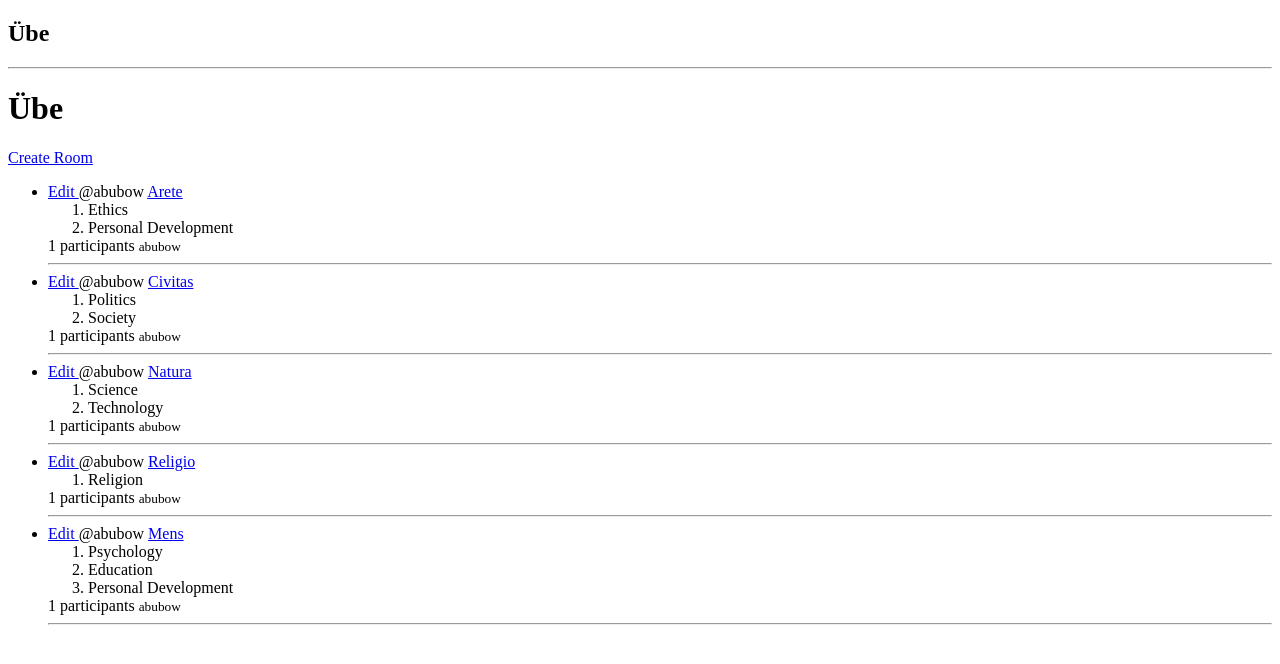
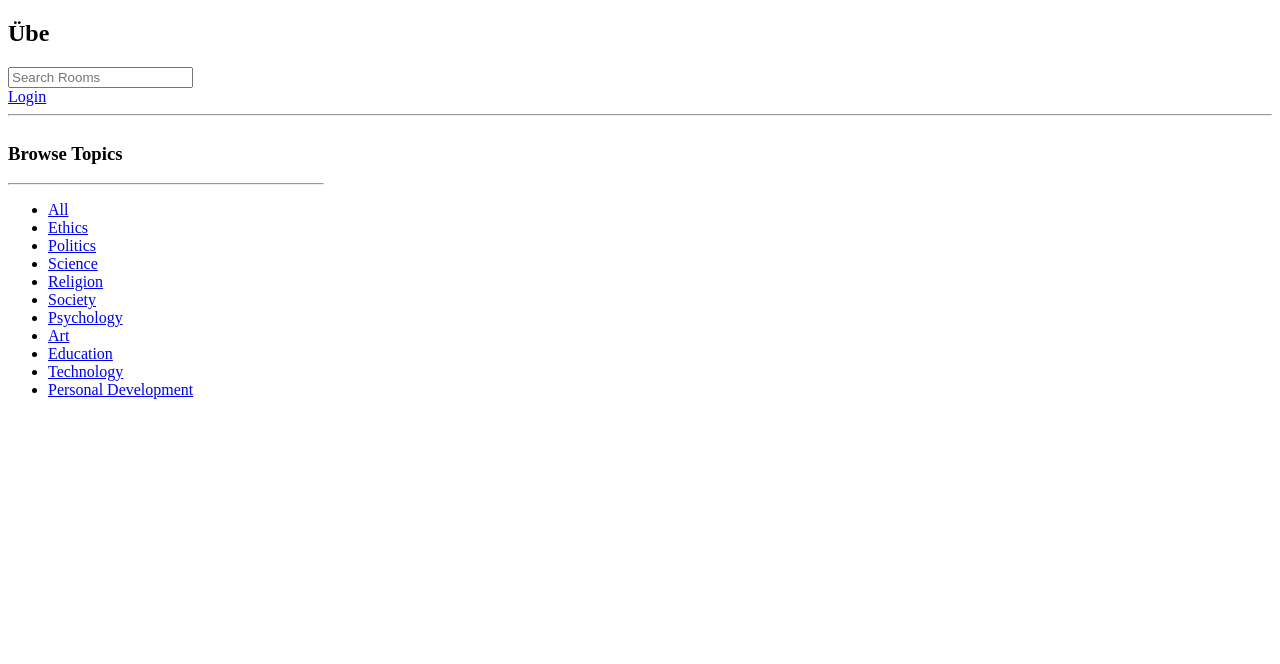
Before and after one commit to abubow/Ube, a Django app: page / in a window 1280 px wide. Shown: the top 664 px of the page. Run offline with Django 4.2, Linux system fonts and the light colour scheme; data comes from the database, SQL or seed files in the repository; both versions use the stored data as it was after the commit.

Commit message:
added deletion for rooms and login

```diff
--- a/base/templates/base/home.html
+++ b/base/templates/base/home.html
@@ -1,12 +1,36 @@
 {% extends "main.html" %} {% block content %}
-<h1>Übe</h1>
+
+<style>
+	.home-container {
+		display: grid;
+		grid-template-columns: 1fr 3fr;
+	}
+</style>
+
+<main class="home-container">
+	{% if user.is_authenticated %}
+	<div>
+		<h3>Browse Topics</h3>
+		<hr />
+		<ul>
+			<li>
+				<a href="{% url 'home' %}">All</a>
+			</li>
+			{% for topic in topics %}
+			<li>
+				<a href="{% url 'home' %}?q={{ topic.name }}">{{ topic.name }}</a>
+			</li>
+			{% endfor %}
+		</ul>
+	</div>
+	<div>
+		<h5>{{ rooms.count }} rooms available</h5>
 		<a href="{% url 'room-form' %}">Create Room</a>
 		<ul>
 			{% for room in rooms %}
 			<li>
-		<a href="{% url 'update-room' room.id %}">
-			Edit
-		</a>
+				<a href="{% url 'update-room' room.id %}"> Edit </a>
+				<a href="{% url 'delete-room' room.id %}"> Delete </a>
 				<span> @{{room.host.username}} </span>
 				<a href="{% url 'room' room.link %}">{{ room.name }}</a>
 				<ol>
@@ -15,11 +39,27 @@
 					{% endfor %}
 				</ol>
 				<span> {{ room.participants.count }} participants </span>
-		<small>
-			{{ room.participants.all|join:", " }}
-		</small>
-		<hr>
+				<small> {{ room.participants.all|join:", " }} </small>
+				<hr />
 			</li>
 			{% endfor %}
 		</ul>
+	</div>
+	{% else %}
+	<div>
+		<h3>Browse Topics</h3>
+		<hr />
+		<ul>
+			<li>
+				<a href="{% url 'home' %}">All</a>
+			</li>
+			{% for topic in topics %}
+			<li>
+				<a href="{% url 'home' %}?q={{ topic.name }}">{{ topic.name }}</a>
+			</li>
+			{% endfor %}
+		</ul>
+	</div>
+	{% endif %}
+</main>
 {% endblock %}
--- a/base/urls.py
+++ b/base/urls.py
@@ -2,8 +2,10 @@ from django.urls import path
 from . import views
 
 urlpatterns = [
+    path('login/', views.loginPage, name='login'),
     path('', views.home, name='home'),
     path('room/<str:room_name>/', views.room, name='room'),
     path('room_form/', views.room_form, name='room-form'),
     path('update_room/<str:pk>/', views.update_room, name='update-room'),
+    path('delete_room/<str:pk>/', views.delete_room, name='delete-room'),
 ]
--- a/base/views.py
+++ b/base/views.py
@@ -1,14 +1,54 @@
 from django.shortcuts import render, redirect
-
+from django.db.models import Q
+from django.contrib.auth import authenticate, login, logout
+from django.contrib import messages
 # Create your views here.
 from django.http import HttpResponse
-from .models import Room, Topic
+from .models import Room, Topic, User
 from .forms import RoomForm
 
+def loginPage(request):
+    if request.user.is_authenticated:
+        return redirect('home')
+    if request.method == 'POST':
+        username = request.POST.get('username')
+        password = request.POST.get('password')
+
+        try:
+            user = User.objects.get(username=username)
+        except:
+            messages.error(request, 'Username or password is incorrect')
+            print('user does not exist')
+        user = authenticate(request, username=username, password=password)
+        if user is not None:
+            login(request, user)
+            return redirect('home')
+        else:
+            messages.error(request, 'Username or password is incorrect')
+    context = {
+
+    }
+    return render(request, 'base/login_register.html', context)
+
 def home(request):
-    rooms = Room.objects.all()
+    q = request.GET.get('q')
+    if q:
+        # get all the rooms that have a topic that contains the query
+        rooms = Room.objects.filter(
+            Q(topics__name__icontains=q) |
+            Q(topics__description__icontains=q) |
+            Q(name__icontains=q) |
+            Q(description__icontains=q)
+        ).distinct(
+            # order by the number of topics that match the query
+        )
+    else:
+        # get all the rooms
+        rooms = Room.objects.all()
+    topics = Topic.objects.all()
     context = {
-        'rooms': rooms
+        'rooms': rooms,
+        'topics': topics
     }
     return render(request, 'base/home.html', context)
 
@@ -35,6 +75,7 @@ def room_form(request):
     }
     return render(request, 'base/room_form.html', context)
 
+
 def update_room(request, pk):
     room = Room.objects.get(id=pk)
     form = RoomForm(instance=room)
@@ -47,3 +88,14 @@ def update_room(request, pk):
         'form': form
     }
     return render(request, 'base/room_form.html', context)
+
+
+def delete_room(request, pk):
+    room = Room.objects.get(id=pk)
+    if request.method == 'POST':
+        room.delete()
+        return redirect('home')
+    context = {
+        'item': room
+    }
+    return render(request, 'base/delete.html', context)
--- a/templates/main.html
+++ b/templates/main.html
@@ -23,6 +23,15 @@
 	<body>
 		<header>
 			<nav>{% include 'navbar.html' %}</nav>
+			{% if messages %}
+			<ul>
+				{% for message in messages %}
+				<li class="alert alert-{{ message.category }} alert-dismissible fade show" role="alert">
+					{{ message }}
+				</li>
+				{% endfor %}
+			</ul>
+			{% endif %}
 		</header>
 		{% block content %} {% endblock %}
 	</body>
--- a/templates/navbar.html
+++ b/templates/navbar.html
@@ -1,6 +1,13 @@
 <a>
-    <h1>
-        Übe
-    </h1>
+	<h1>Übe</h1>
 </a>
-<hr>
+<form
+	method="GET"
+	action="{% url 'home' %}">
+	<input
+		type="text"
+		name="q"
+		placeholder="Search Rooms" />
+</form>
+<a href="{% url 'login' %}"> Login </a>
+<hr />
```
Also changed, not shown: base/templates/base/delete.html (added, +11 -0 lines), base/templates/base/login_register.html (added, +27 -0 lines), db.sqlite3. Lines whose indentation alone changed are shown as unchanged.
